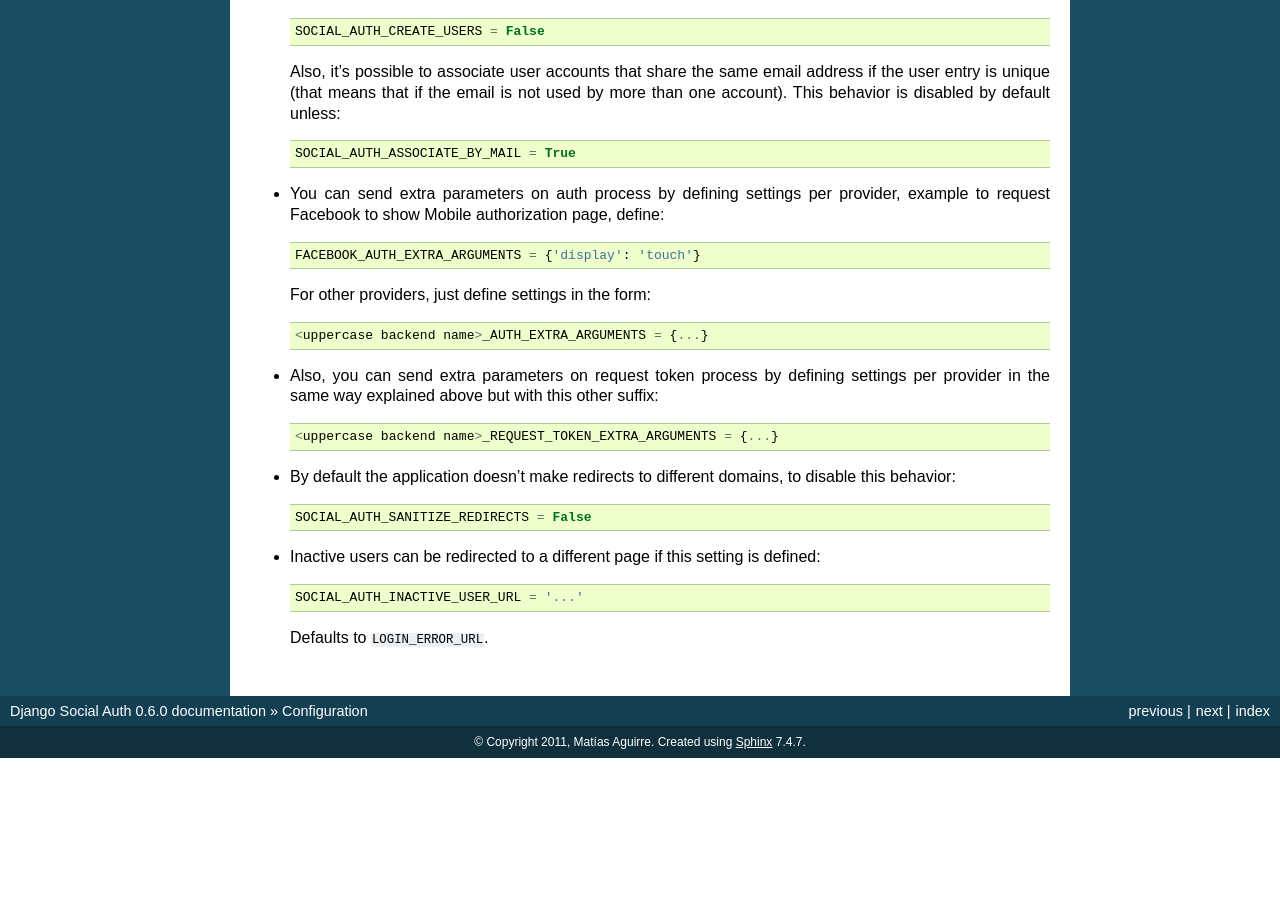
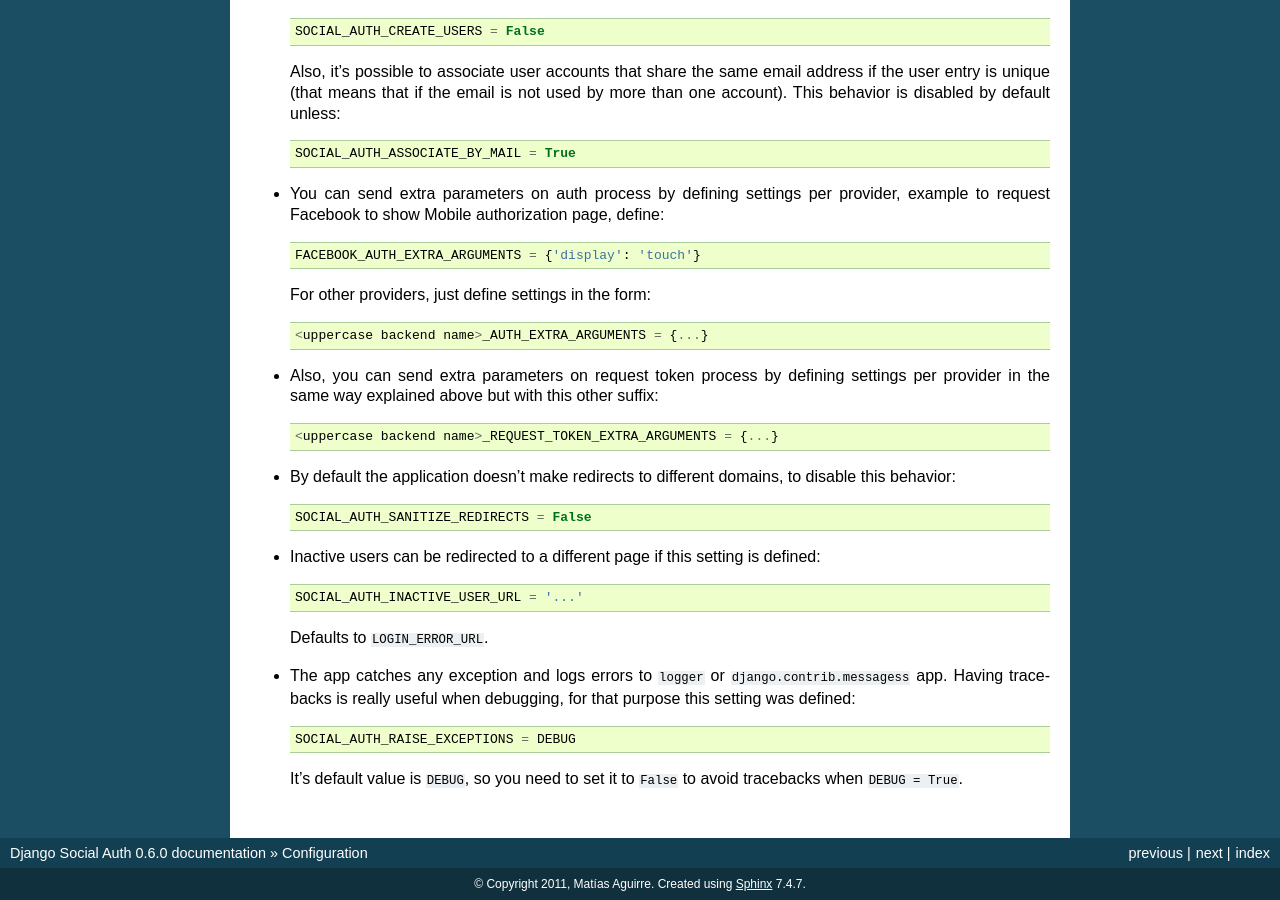
Before and after one commit to omab/django-social-auth, a Sphinx documentation site: the page built from doc/configuration.rst, in a window 1280 px wide and 900 px high, scrolled down 3693 px. Built offline with Sphinx 7.4.7, drawn with Linux system fonts in a browser that asks for light colours; before the commit the page ends 4451 px from its top, so only the background shows below that.

Commit message:
Raise exceptions setting. Closes #248.

```diff
--- a/doc/configuration.rst
+++ b/doc/configuration.rst
@@ -243,6 +243,14 @@ Configuration
 
   Defaults to ``LOGIN_ERROR_URL``.
 
+- The app catches any exception and logs errors to ``logger`` or
+  ``django.contrib.messagess`` app. Having tracebacks is really useful when
+  debugging, for that purpose this setting was defined::
+
+    SOCIAL_AUTH_RAISE_EXCEPTIONS = DEBUG
+
+  It's default value is ``DEBUG``, so you need to set it to ``False`` to avoid
+  tracebacks when ``DEBUG = True``.
 
 .. _Model Manager: http://docs.djangoproject.com/en/dev/topics/db/managers/#managers
 .. _Login URL: http://docs.djangoproject.com/en/dev/ref/settings/?from=olddocs#login-url
```
Also changed, not shown: README.rst (+9 -0 lines), 1 other file.
